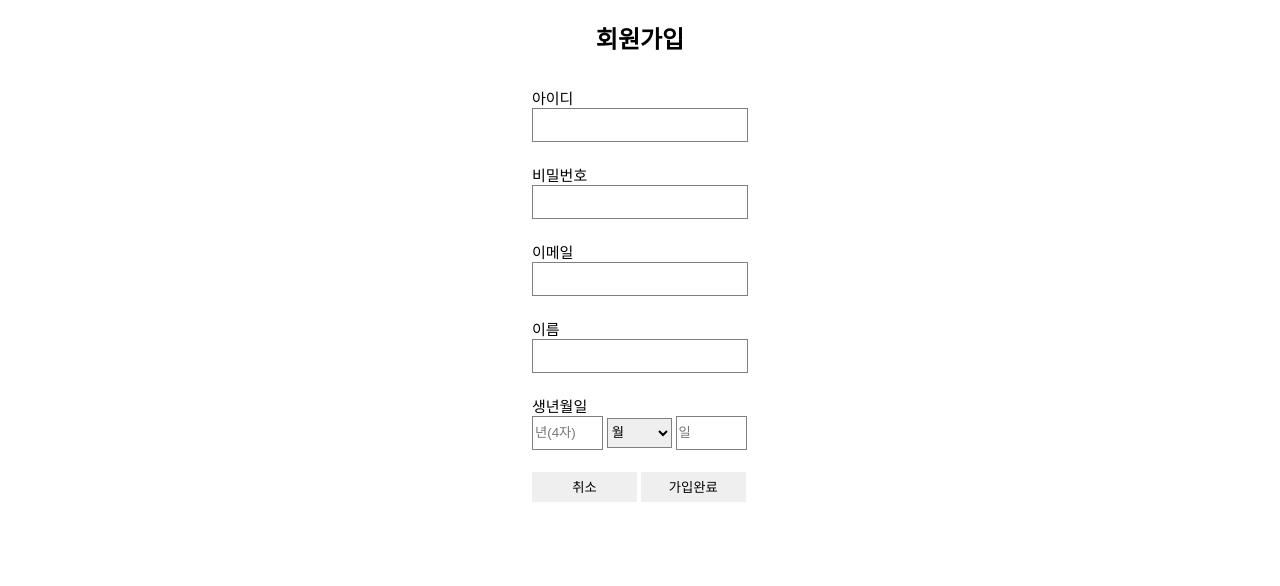
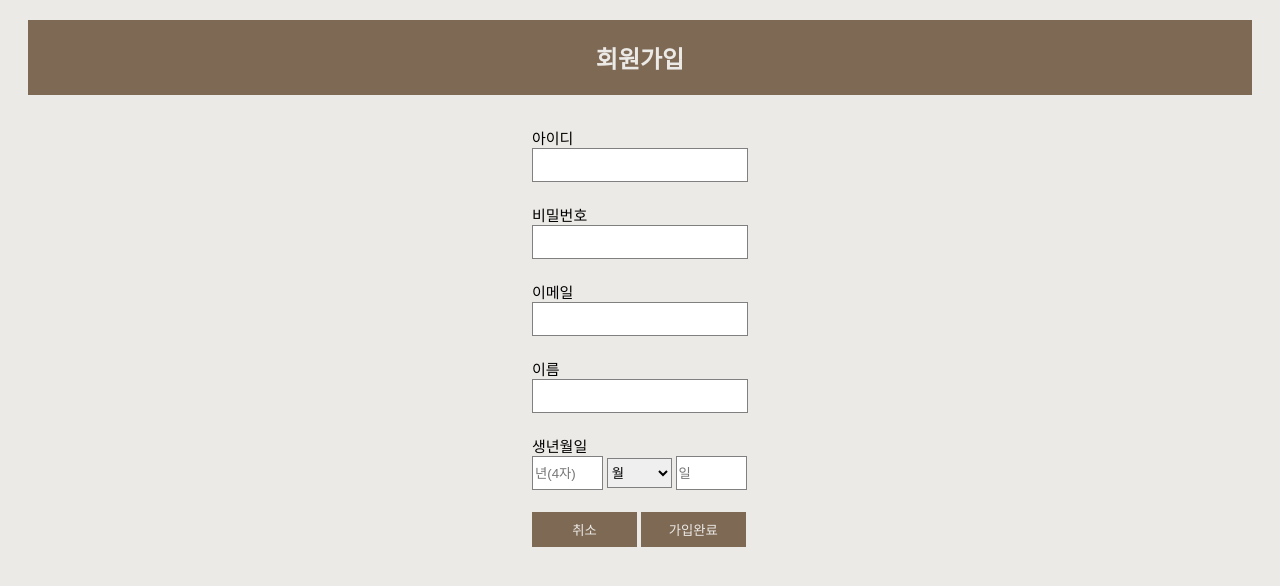
Before and after one commit to JngMkk/MLP_4_Project, a Django app: template project/project/templates/signin.html in a window 1280 px wide. Shown: the top 586 px of the page. Run offline with Django 4.2, Linux system fonts and the light colour scheme; the template is opened without the code that fills it, so the values that code supplies are empty.

Commit message:
Update signin.html

```diff
--- a/project/project/templates/signin.html
+++ b/project/project/templates/signin.html
@@ -4,7 +4,16 @@
     <meta charset="UTF-8">
     <title>회원가입</title>
     <style>
-        h2{ text-align: center; }
+        body {
+            background-color: rgb(236, 234, 230);
+        }
+        h2{
+            text-align: center;
+            background-color : rgb(126, 105, 85);
+            color: rgb(236, 234, 230);
+            margin: 20px;
+            padding: 20px;
+         }
         #signintable{
             width: 210px;
             margin: auto;
@@ -25,8 +34,10 @@
         }
         button{
             width: 105px;
-            height: 30px;
+            height: 35px;
             border: transparent;
+            background-color : rgb(126, 105, 85);
+            color:rgb(236, 234, 230)
         }
     </style>
 </head>
```
